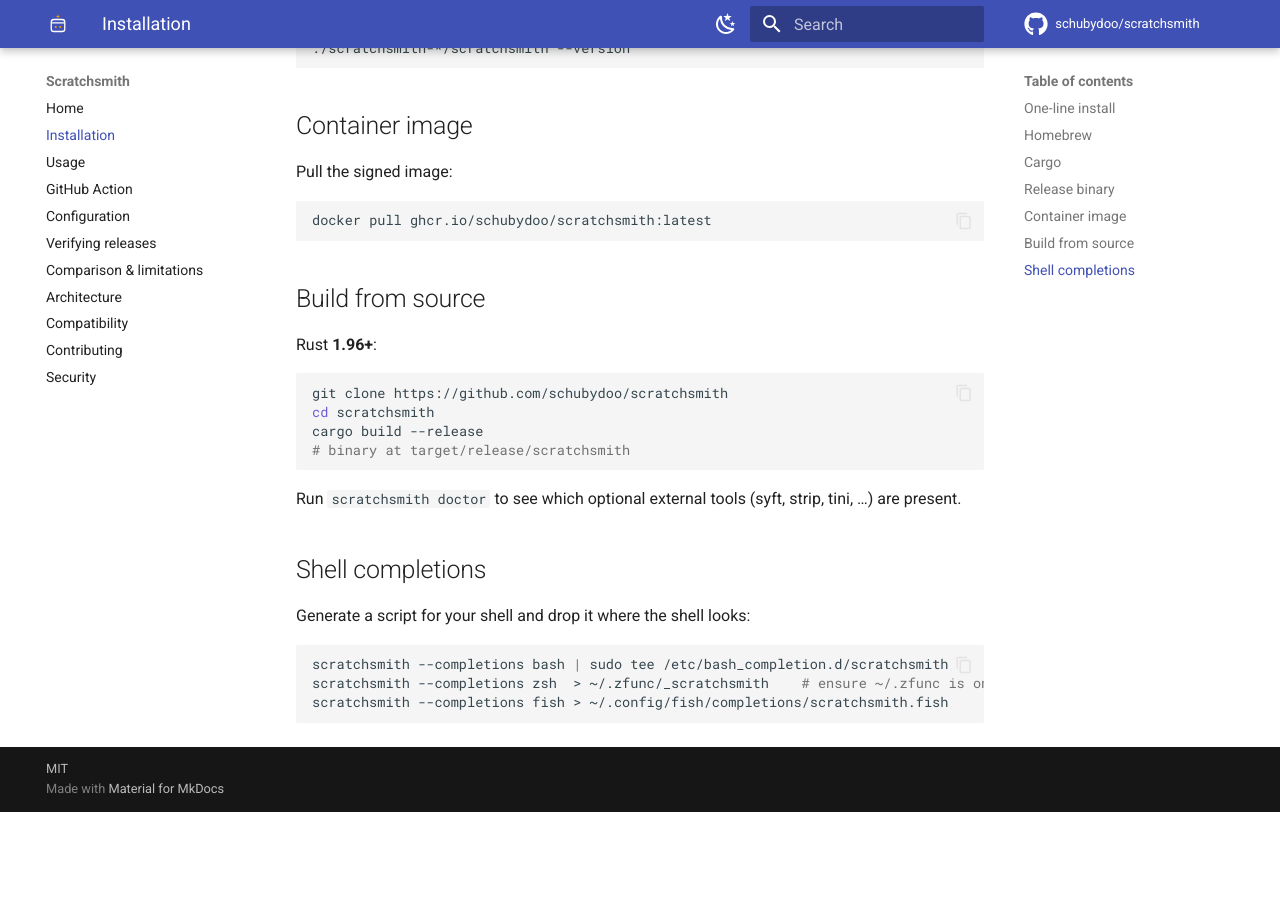
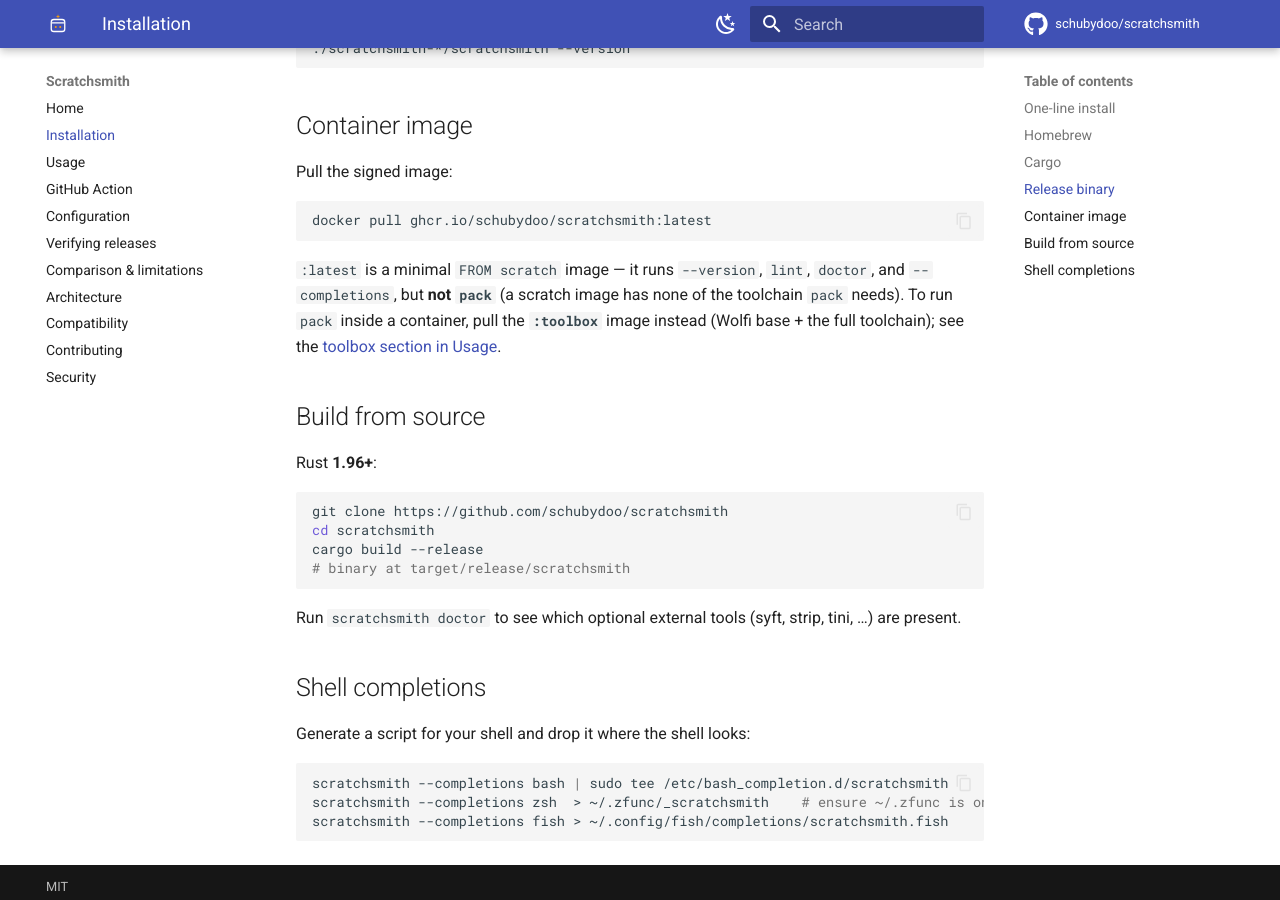
Before and after one commit to schubydoo/scratchsmith, an MkDocs documentation site: the page built from docs/installation.md, in a window 1280 px wide and 900 px high, scrolled down 1005 px. Built offline with MkDocs 1.6.1 and Material for MkDocs 9.7.7, drawn with Linux system fonts in a browser that asks for light colours; comment, search, counter and statistics services are not loaded; the version menu is left out; before the commit the page ends 1817 px from its top, so only the background shows below that.

Commit message:
docs: point stale toolbox references at the shipped :toolbox image
Address docs-drift audit: the scratch-image Dockerfile still called the runnable
image a "planned follow-up" (release.yml's twin was updated, this was missed);
installation.md documented only :latest with no note it can't run pack; and the
usage section omitted --completions from what the scratch image runs.

Co-Authored-By: Claude Opus 4.8 <noreply@anthropic.com>

````diff
--- a/docs/installation.md
+++ b/docs/installation.md
@@ -53,6 +53,11 @@ Pull the signed image:
 docker pull ghcr.io/schubydoo/scratchsmith:latest
 ```
 
+`:latest` is a minimal `FROM scratch` image — it runs `--version`, `lint`, `doctor`, and
+`--completions`, but **not `pack`** (a scratch image has none of the toolchain `pack` needs). To run
+`pack` inside a container, pull the **`:toolbox`** image instead (Wolfi base + the full toolchain);
+see the [toolbox section in Usage](usage.md).
+
 ## Build from source
 
 Rust **1.96+**:
````
Also changed, not shown: docs/usage.md (+1 -1 lines), 1 other file.
